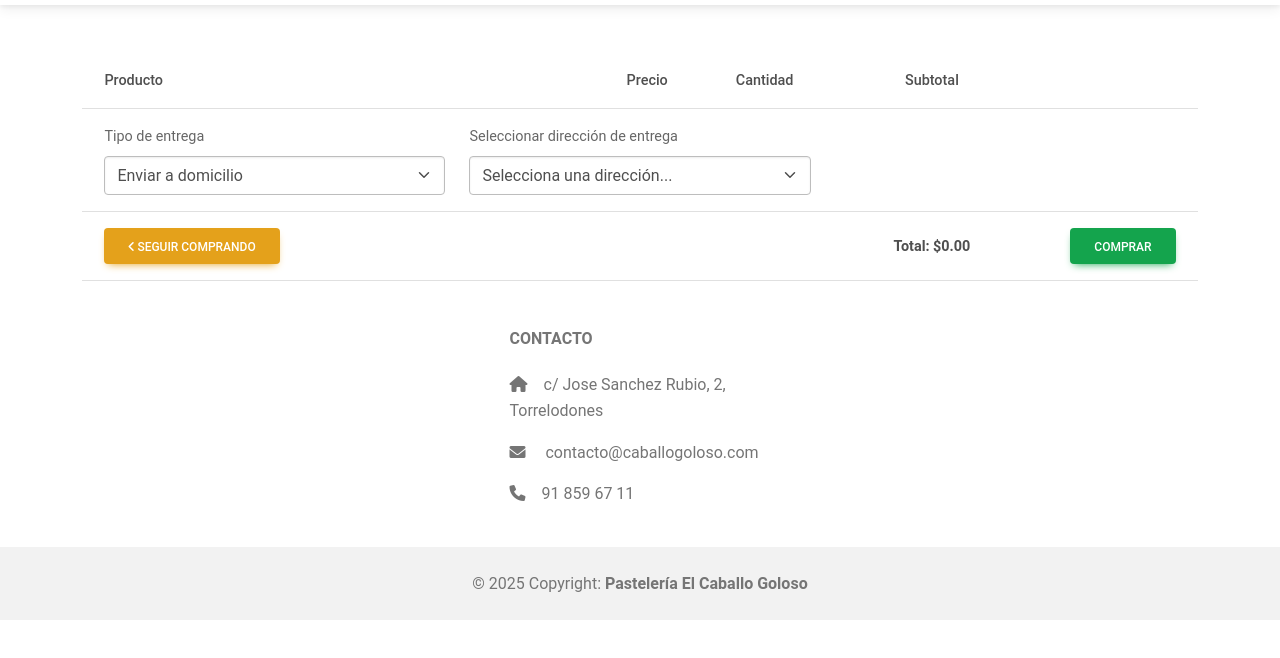
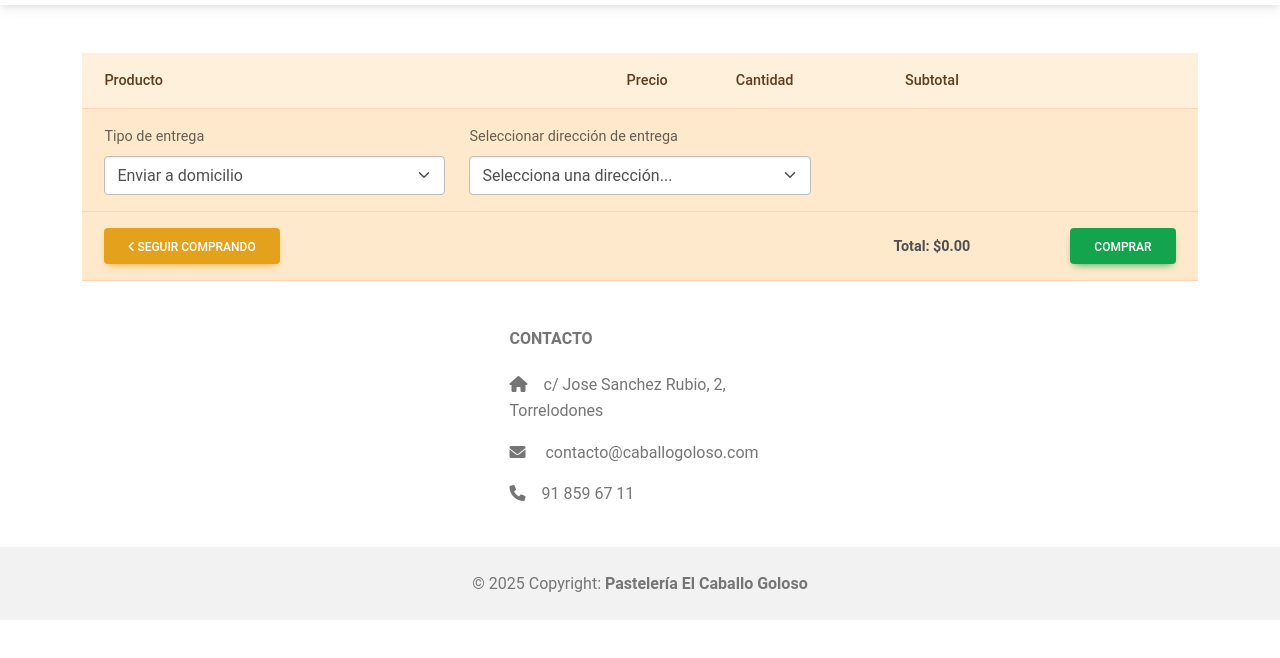
Before and after one commit to nicogc001/PasteleriaTFC, a plain HTML site: page carrito.html in a window 1280 px wide. Shown: the part 54-712 px from the top of the page. Drawn offline with nearby package versions, Linux system fonts and the light colour scheme; no server answers.

Commit message:
colores carrito

```diff
--- a/carrito.html
+++ b/carrito.html
@@ -8,6 +8,31 @@
     <link href="https://cdnjs.cloudflare.com/ajax/libs/mdb-ui-kit/6.4.0/mdb.min.css" rel="stylesheet" />
     <link href="https://cdnjs.cloudflare.com/ajax/libs/font-awesome/6.0.0-beta3/css/all.min.css" rel="stylesheet" />
     <script src="scripts/cart.js"></script>
+    <style>
+        /* Colores pastel en tabla del carrito */
+        #cart thead th {
+          background-color: #fff0db; /* crema pastel */
+          color: #5e3c1f;
+        }
+
+        #cart tbody tr:nth-child(even) {
+          background-color: #fffaf2; /* beige claro */
+        }
+
+        #cart tbody tr:nth-child(odd) {
+          background-color: #fffbf7;
+        }
+
+        #cart tfoot tr {
+          background-color: #ffe9cc;
+        }
+
+        #cart td,
+        #cart th {
+          border-color: #ffd6b5 !important;
+        }
+      </style>
+
 </head>
 
 <body>
```
